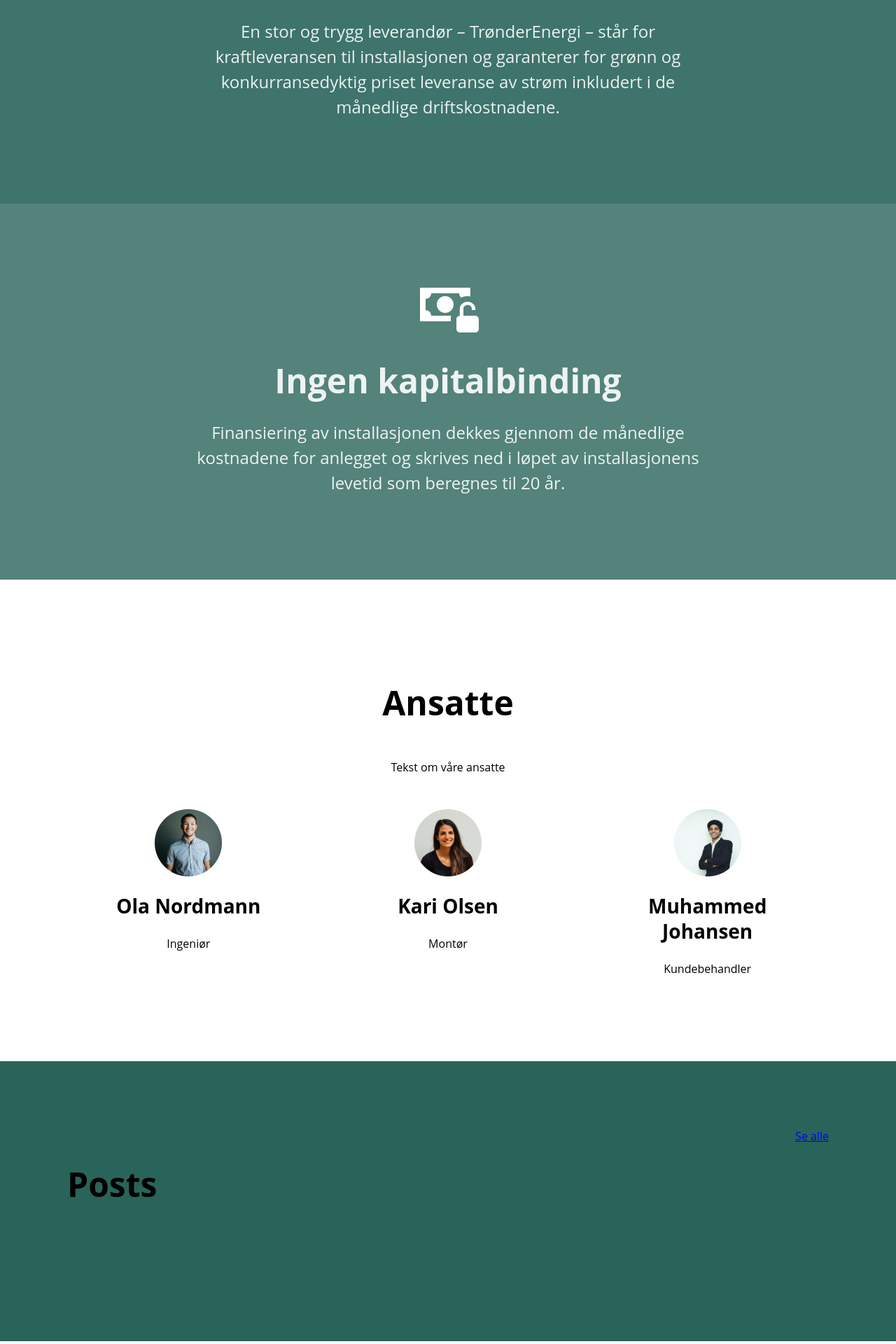
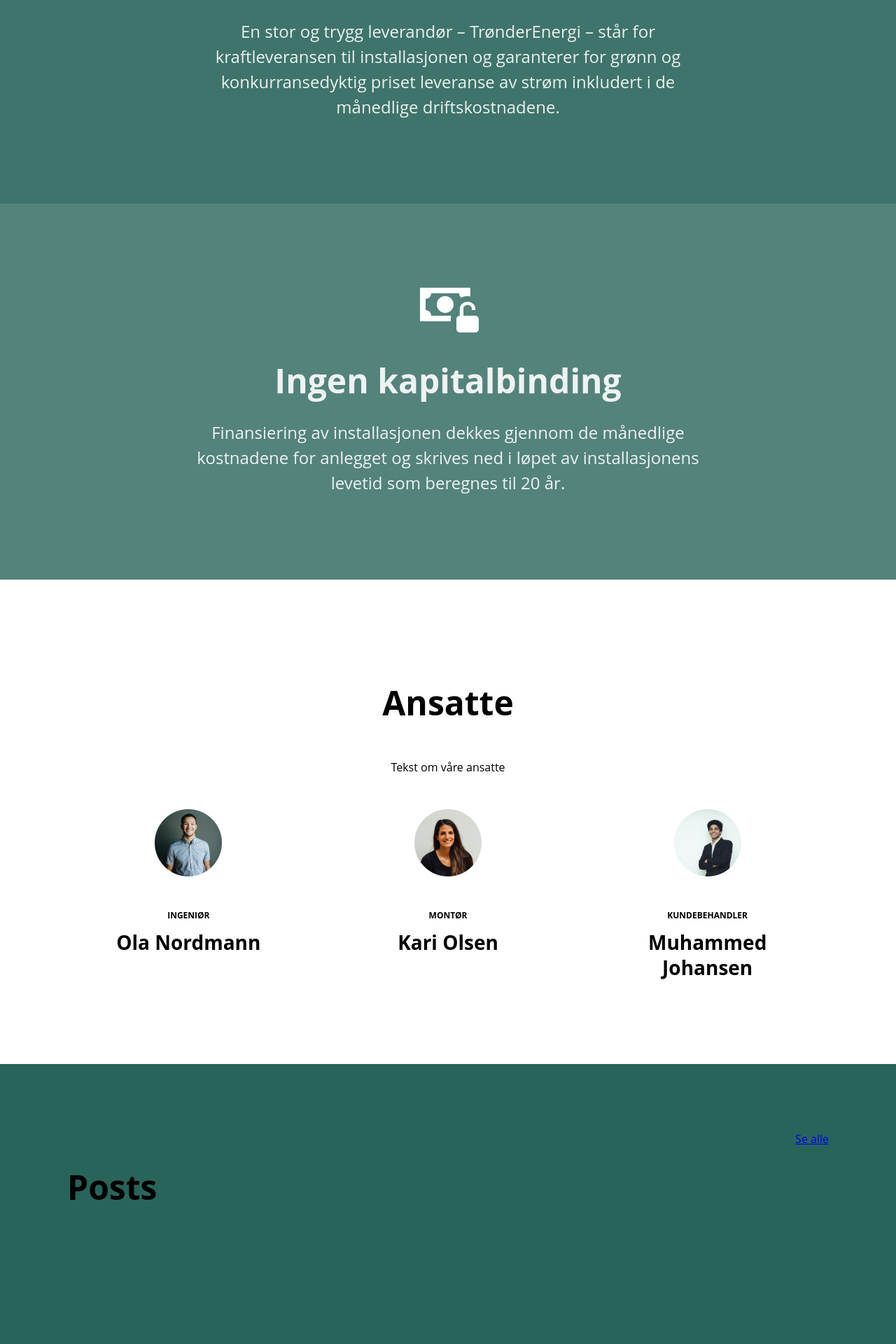
Before and after one commit to michael-bantle/ohmiaindustry.github.io, a Jekyll site: the page built from index.html, in a window 1280 px wide. Shown: the part 2674-4594 px from the top of the page at 70% size. Built offline with Jekyll 4.4.1, drawn with Linux system fonts in a browser that asks for light colours.

Commit message:
Use overline on employee title

```diff
--- a/_sass/main.scss
+++ b/_sass/main.scss
@@ -133,7 +133,7 @@ section#employees{
     }
 
     h3, p{
-      margin: 24px 0 0 0;
+      margin: 12px 0 0 0;
     }
   }
 
@@ -232,7 +232,7 @@ h6{
   font-style: normal;
   text-transform: uppercase;
   text-decoration: none;
-  margin: 48px 0 24px 0;
+  margin: 48px 0 12px 0;
 }
 
 p{
--- a/index.html
+++ b/index.html
@@ -43,8 +43,8 @@ title: Home
   {% for employee in employees.people %}
     <div class="employee">
       <img src="/assets/images/people/{{employee.image}}">
+      <h6>{{ employee.title }}</h6>
       <h3>{{ employee.name }}</h3>
-      <p>{{ employee.title }}</p>
     </div>
   {% endfor %}
 </section>
```
